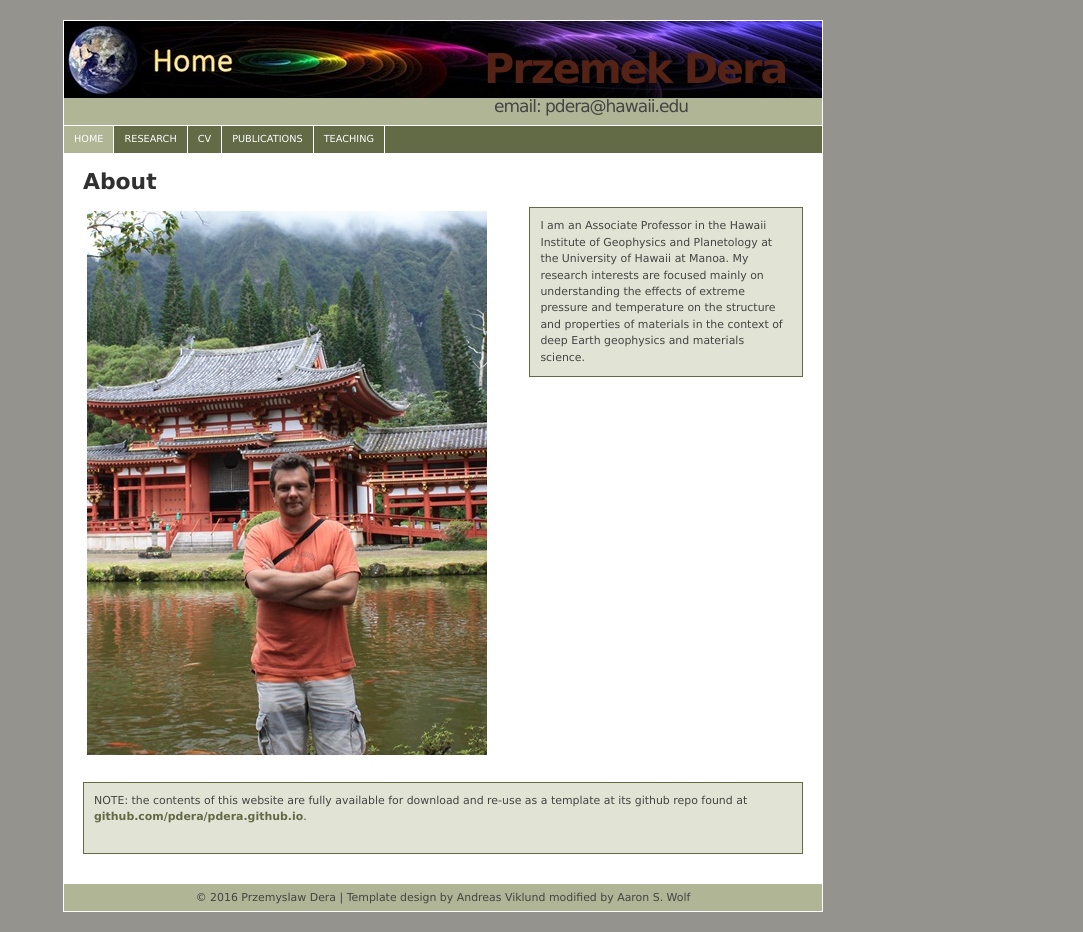
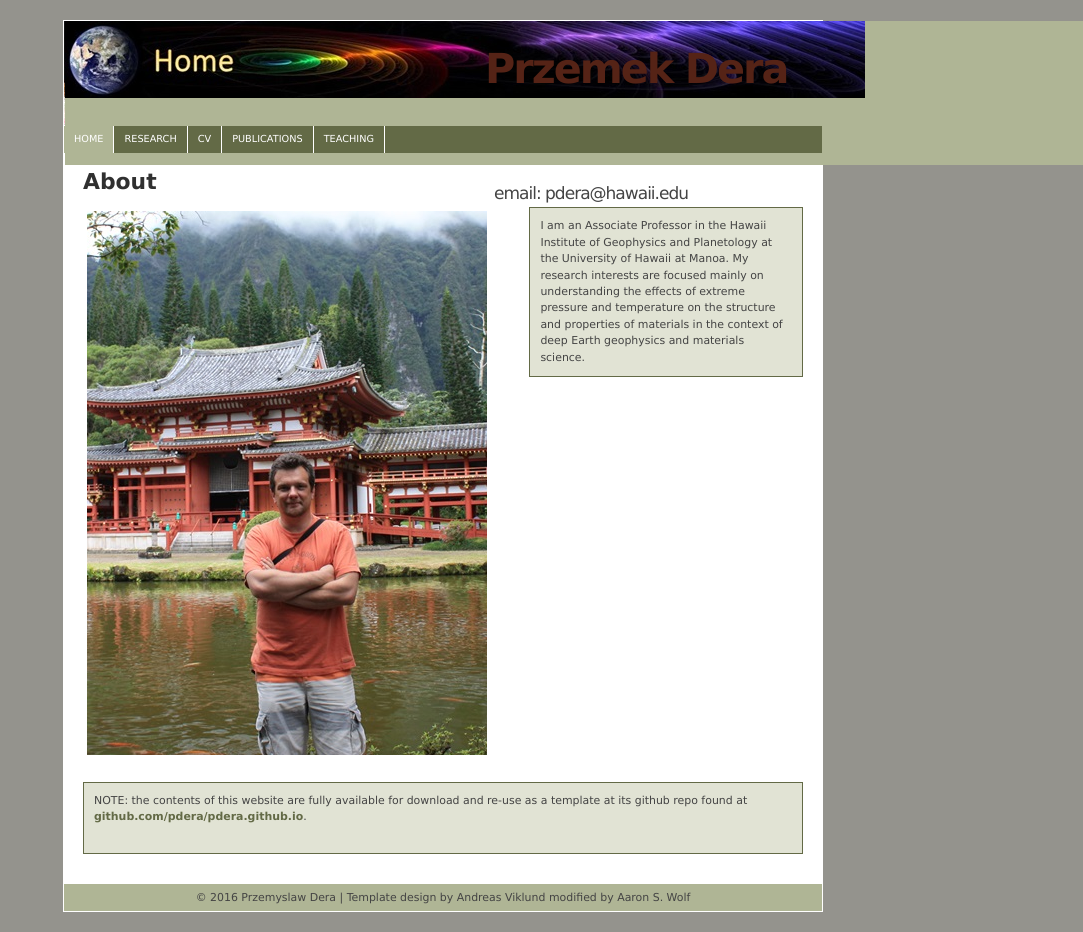
Before and after one commit to pdera/pdera.github.io, a Jekyll site: the page built from index.md, in a window 1280 px wide. Shown: the whole page, without its empty margins (197-1280 px from the left). Built offline with Jekyll 4.4.1, drawn with Linux system fonts in a browser that asks for light colours.

Commit message:
banner try2

```diff
--- a/css/main.css
+++ b/css/main.css
@@ -29,7 +29,7 @@ code.has-jax {font: inherit;
 /* Header and navigation styles */
 #container {width:760px; margin:20px auto; padding:1px 0; text-align:left; background:#ffffff; color:#303030;}
 #header {height:104px; width:758px; margin:0 1px 1px 1px; background:#AFB595 url(../images/Moissanite__R150016__Sample__Photo__34845__zoom.jpg) top left no-repeat; color:#444;}
-#header {height:104px; width:758px; margin:0 1px 1px 1px; background:#AFB595 url(../images/home_banner.jpg) top left no-repeat; color:#444;}
+#header h1{height:104px; width:758px; margin:0 1px 1px 1px; background:#AFB595 url(../images/home_banner.jpg) top left no-repeat; color:#444;}
 #header h1 {padding:40px 0 0 420px; font-size:3.4em; color:#552316; letter-spacing:-2px; font-weight:bold;}
 #header h2 {margin:20px 0 0 430px; font-size:1.4em; color:#444; letter-spacing:-1px; font-weight:normal;}
 #navigation {height:2.2em; line-height:2.2em; width:758px; margin:0 1px; background:#636a46; color:#ffffff;}
```
